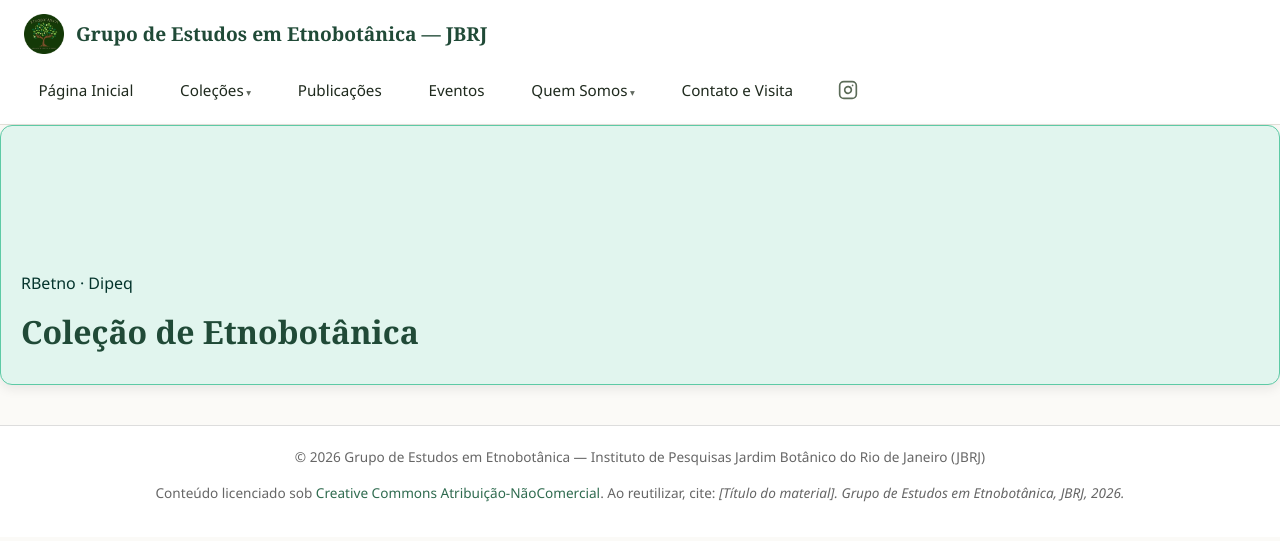
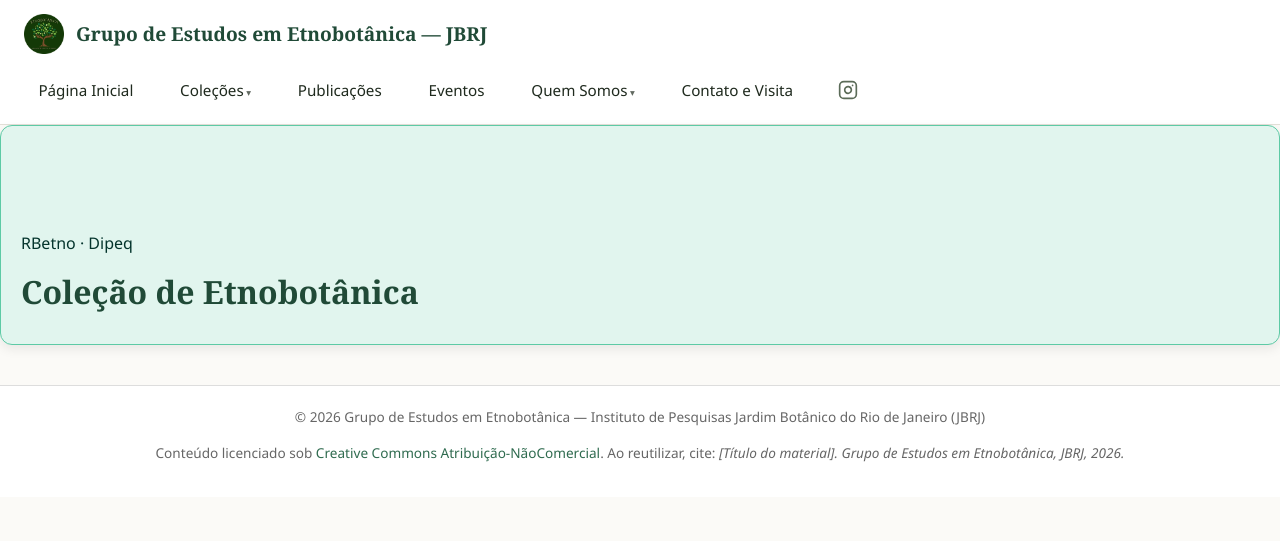
Before and after one commit to etnobotanicajbrj/site-principal, a Jekyll site: the page built from colecoes/rbetno/index.md, in a window 1280 px wide. Shown: the top 541 px of the page. Built offline with Jekyll 4.4.1, drawn with Linux system fonts in a browser that asks for light colours.

Commit message:
Refactor collection card layout and styles
Updated layout styles for collection cards and adjusted padding and margins for better spacing. Ensured images and cards occupy 100% of the container.

```diff
--- a/_sass/_base.scss
+++ b/_sass/_base.scss
@@ -413,12 +413,12 @@ a {
 }
 
 // ===========================================================
-// CARDS DE COLEÇÃO (Home) — com imagens em rotação
+// CARDS DE COLEÇÃO (Home) — um em cima do outro
 // ===========================================================
 
 .colecoes-grid {
-  display: grid;
-  grid-template-columns: repeat(auto-fit, minmax(280px, 1fr));
+  display: flex;
+  flex-direction: column;
   gap: 24px;
   margin: 24px 0 32px 0;
 }
@@ -426,7 +426,7 @@ a {
 .card-colecao {
   position: relative;
   overflow: hidden;
-  min-height: 260px;
+  min-height: 220px;        // Altura menor para ficar mais compacto
   display: flex;
   flex-direction: column;
   justify-content: flex-end;
@@ -479,7 +479,7 @@ a {
 .conteudo-card-colecao {
   position: relative;
   z-index: 2;
-  padding: 24px 20px 20px;
+  padding: 20px 24px 20px;
   color: #fff;
 
   .sigla {
@@ -491,15 +491,15 @@ a {
     background: rgba(255, 255, 255, 0.15);
     padding: 2px 12px;
     border-radius: 20px;
-    margin-bottom: 8px;
+    margin-bottom: 6px;
     backdrop-filter: blur(4px);
     color: rgba(255, 255, 255, 0.85);
   }
 
   h3 {
     color: #fff;
-    font-size: 1.2rem;
-    margin: 0 0 8px 0;
+    font-size: 1.3rem;
+    margin: 0 0 6px 0;
   }
 
   .descricao-colecao {
@@ -526,6 +526,27 @@ a {
       text-decoration: none;
     }
   }
+}
+
+// --- Garantir que imagens não ultrapassem -------------------
+img {
+  max-width: 100%;
+  height: auto;
+}
+
+// --- Cards de coleção respeitam o container ----------------
+.colecoes-grid {
+  display: flex;
+  flex-direction: column;
+  gap: 24px;
+  margin: 24px 0 32px 0;
+  width: 100%;           // ← GARANTE QUE OCUPA 100% DO CONTAINER
+}
+
+.card-colecao {
+  // ... resto do CSS
+  width: 100%;           // ← GARANTE QUE OCUPA 100% DO CONTAINER
+  max-width: 100%;       // ← NÃO ULTRAPASSA O CONTAINER
 }
 
 // ===========================================================
```
